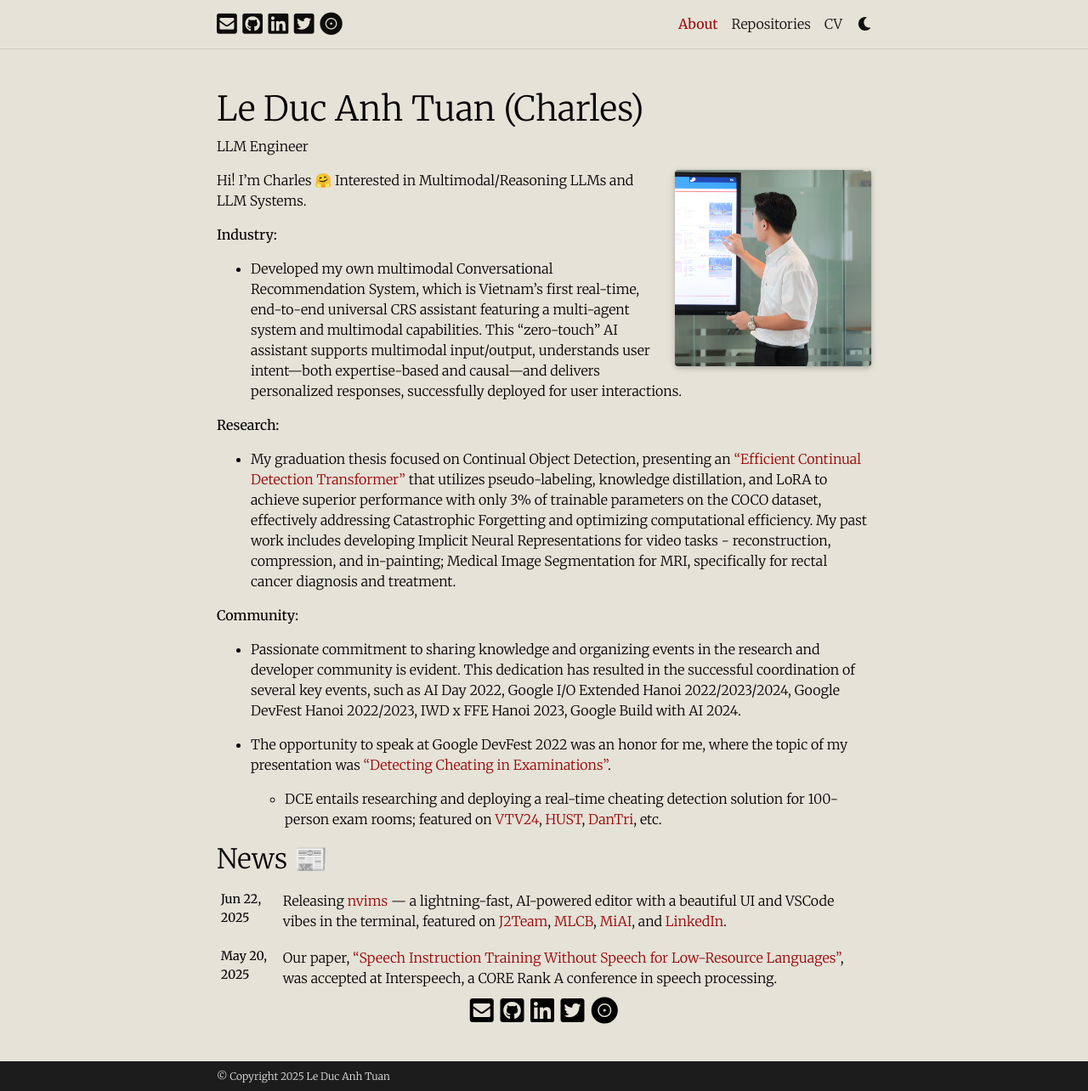
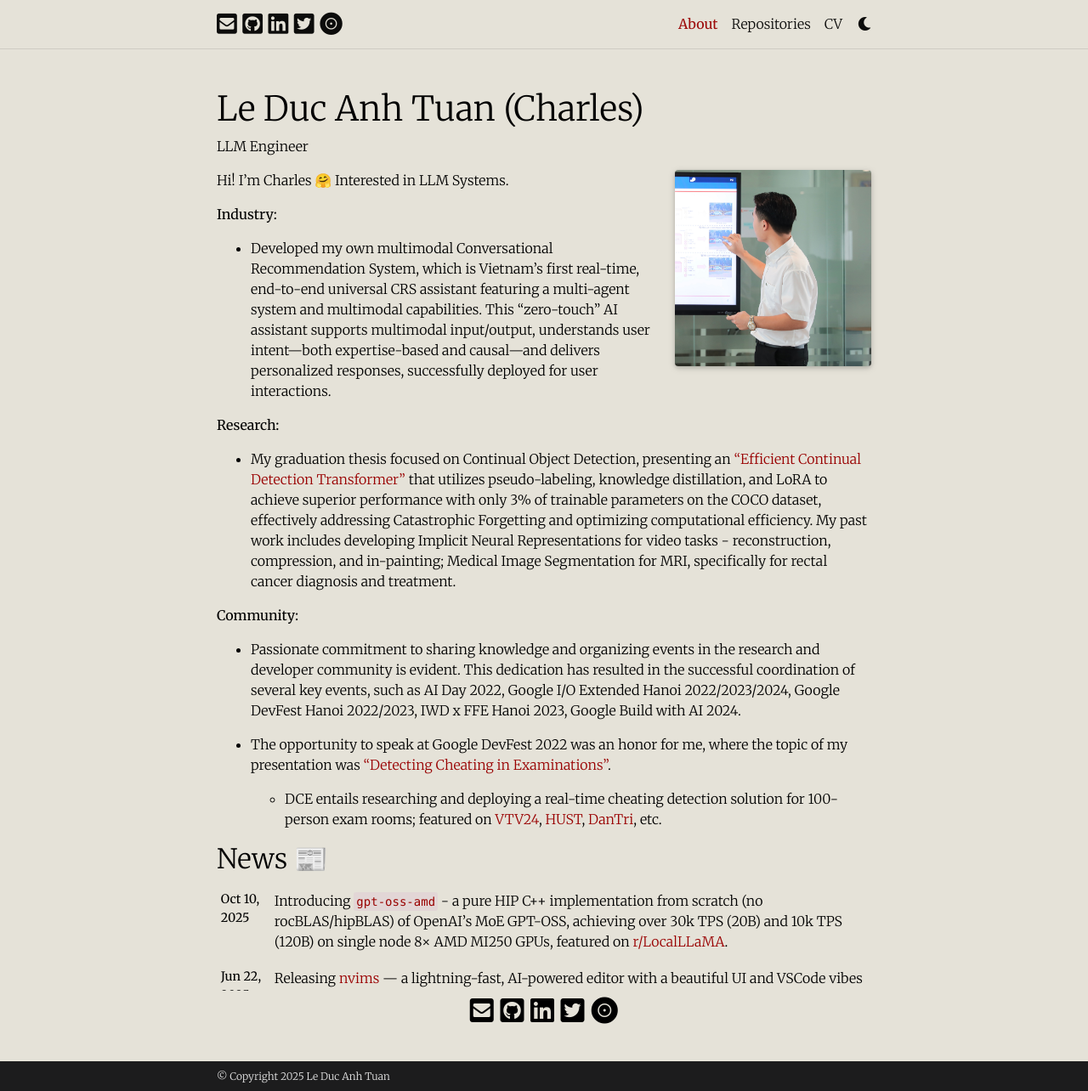
Before and after one commit to tuanlda78202/tuanlda78202.github.io, a Jekyll site: the page built from _pages/about.md, in a window 1280 px wide and 1284 px high. Shown: the whole window at 85% size. Built offline with Jekyll 4.4.1, drawn with Linux system fonts in a browser that asks for light colours; full-size pictures stand in for the smaller copies a plugin makes; comment, search, counter and statistics services are not loaded; a style sheet for code colours, icons or effects is not loaded.

Commit message:
update: about

```diff
--- a/_data/cv.yml
+++ b/_data/cv.yml
@@ -16,7 +16,7 @@
 - title: Publications
   type: list
   contents:
-    - <b>Speechless <a href=https://arxiv.org/abs/2505.17417>(Interspeech (rank A), 2025)</a>:</b> Speech Instruction Training Without Speech for Low Resource Languages
+    - <b>Speechless <a href=https://arxiv.org/abs/2505.17417>(Interspeech, 2025)</a>:</b> Speech Instruction Training Without Speech for Low Resource Languages
     - <b>Poseless <a href=https://arxiv.org/abs/2503.07111v2>(arXiv, 2025)</a>:</b> Depth-Free Vision-to-Joint Control via Direct Image Mapping with Vision Language Model
 
 - title: Experience
--- a/_pages/about.md
+++ b/_pages/about.md
@@ -15,12 +15,14 @@ news: true  # includes a list of news items
 selected_papers: false # includes a list of papers marked as "selected={true}"
 social: true  # includes social icons at the bottom of the page
 ---
-Hi! I'm Charles 🤗 Interested in Multimodal/Reasoning LLMs and LLM Systems.
+Hi! I'm Charles 🤗 Interested in LLM Systems.
 
 **Industry:**
+
 * Developed my own multimodal Conversational Recommendation System, which is Vietnam's first real-time, end-to-end universal CRS assistant featuring a multi-agent system and multimodal capabilities. This "zero-touch" AI assistant supports multimodal input/output, understands user intent—both expertise-based and causal—and delivers personalized responses, successfully deployed for user interactions.
 
 **Research:**
+
 * My graduation thesis focused on Continual Object Detection, presenting an ["Efficient Continual Detection Transformer"](https://www.linkedin.com/feed/update/urn:li:activity:7209885129920368640/) that utilizes pseudo-labeling, knowledge distillation, and LoRA to achieve superior performance with only 3% of trainable parameters on the COCO dataset, effectively addressing Catastrophic Forgetting and optimizing computational efficiency. My past work includes developing Implicit Neural Representations for video tasks - reconstruction, compression, and in-painting; Medical Image Segmentation for MRI, specifically for rectal cancer diagnosis and treatment.
 
 **Community:**
```
Also changed, not shown: _news/announcement_18.md (added, +7 -0 lines).
